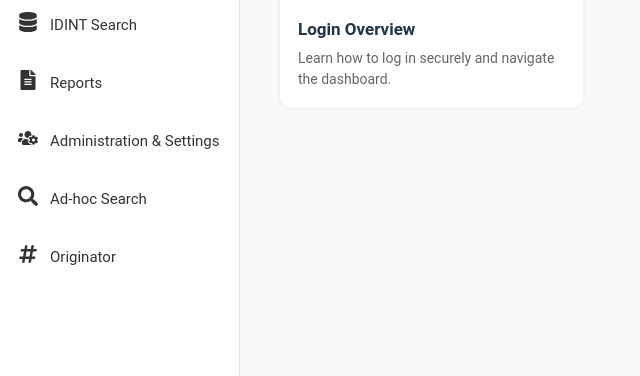
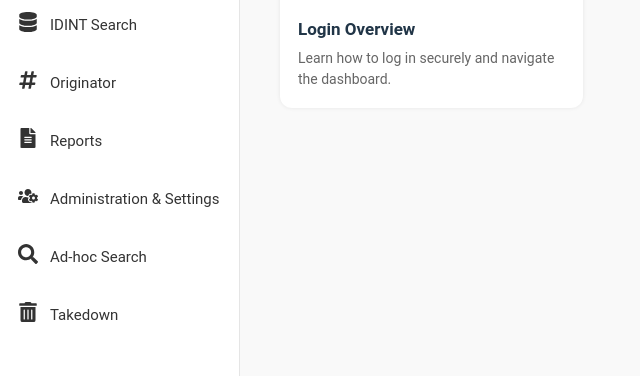
Before and after one commit to Sameena10/Demo-videos, a React (Vite) app: page /dashboard in a window 1280 px wide. Shown: the part 238-614 px from the top of the page, without its empty margins (0-640 px from the left). Built offline with nearby package versions, Linux system fonts and the light colour scheme; sample sign-in values are in the browser's storage.

Commit message:
takerdown

```diff
--- a/src/components/Video.jsx
+++ b/src/components/Video.jsx
@@ -11,7 +11,8 @@ import {
   FaUsersCog,
   FaSearch,
   FaSignOutAlt,
-  FaHashtag
+  FaHashtag,
+  FaTrashAlt
 } from "react-icons/fa";
 import { MdLogin } from "react-icons/md";
 
@@ -31,6 +32,7 @@ const Header = "https://res.cloudinary.com/dv3runtru/video/upload/v1764215702/he
 const CreateCriteria = "https://res.cloudinary.com/dv3runtru/video/upload/v1764215708/create_criteria_o1j0vp.mp4";
 const GraphAndResource = "https://res.cloudinary.com/dv3runtru/video/upload/v1764215716/graph_and_resource_rucq5u.mp4";
 const Hashtag = "https://res.cloudinary.com/dv3runtru/video/upload/v1767853421/QV_1767812762617_owfn5x.mp4";
+const takedown = "https://res.cloudinary.com/dtol2yoco/video/upload/v1769148833/Video_r9wefd.mp4";
 const RwandaTraining = "https://res.cloudinary.com/dv3runtru/video/upload/v1764215716/graph_and_resource_rucq5u.mp4";
 
 const VideoDashboard = () => {
@@ -174,26 +176,34 @@ const [selectedModule, setSelectedModule] = useState(defaultModule);
         src: GraphAndResource,
       },
     ],
-  "Originator":[
+    "Originator": [
       {
         title: "Hashtag Search",
         description: "Search originator of any hashtag",
         src: Hashtag,
       }
     ],
+    "Takedown": [
+      {
+        title: "Takedown Process",
+        description: "Learn the takedown procedures and protocols.",
+        src: takedown,
+      }
+    ],
     "Demo Training": [{ title: "Intelligence Overview", description: "Training video.", src: RwandaTraining }],
   };
 
-  const allModules = [ { name: "System Login", icon: <MdLogin /> },
+  const allModules = [{ name: "System Login", icon: <MdLogin /> },
   { name: "Case Management", icon: <FaFolderOpen /> },
   { name: "Target Management", icon: <FaBullseye /> },
   { name: "IDINT Search", icon: <FaDatabase /> },
+  { name: "Originator", icon: <FaHashtag /> },
   { name: "Reports", icon: <FaFileAlt /> },
   { name: "Administration & Settings", icon: <FaUsersCog /> },
   { name: "Ad-hoc Search", icon: <FaSearch /> },
-          { name: "Originator", icon: <FaHashtag /> },
+  { name: "Takedown", icon: <FaTrashAlt /> },
 
-      { name: "Demo Training", icon: <FaFileAlt />, restricted: true }, ];
+  { name: "Demo Training", icon: <FaFileAlt />, restricted: true },];
   // const username1 = (localStorage.getItem("username") || "").trim().toLowerCase();
   // const isDemoUser = username1.includes("demo");
   // const modules = allModules.filter(m => !m.restricted || isDemoUser);
```
Lines whose indentation alone changed are shown as unchanged.
